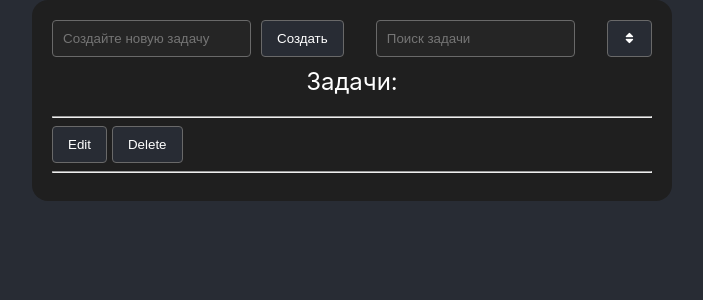
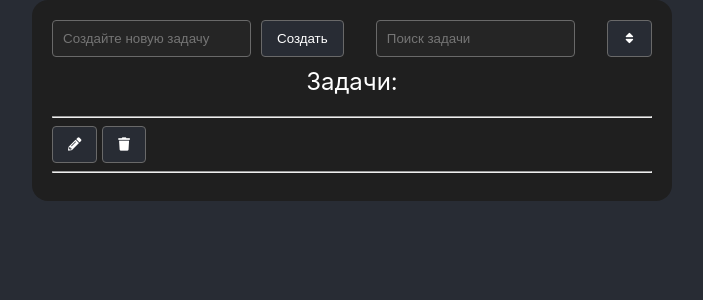
Before and after one commit to baleeshka/todo-list, a React (Create React App) app: page /task/1 in a window 1280 px wide. Shown: the top 300 px of the page, without its empty margins (288-991 px from the left). Built offline with nearby package versions, Linux system fonts and the light colour scheme; data requests are answered from the project's data file.

Commit message:
add style

```diff
--- a/src/components/ToDoPage.jsx
+++ b/src/components/ToDoPage.jsx
@@ -81,11 +81,11 @@ const TodoPage = ({ refreshTodos, setRefreshTodos }) => {
 			<div className={styles.buttonContainer}>
 				{isEditing ? null : (
 					<Button onClick={handleUpdate} style={styles.editButton}>
-						Edit
+						<i className='fas fa-pencil-alt'></i>
 					</Button>
 				)}
 				<Button onClick={handleDelete} style={styles.deleteButton}>
-					Delete
+					<i className='fas fa-trash'></i>
 				</Button>
 			</div>
 		</>
```
